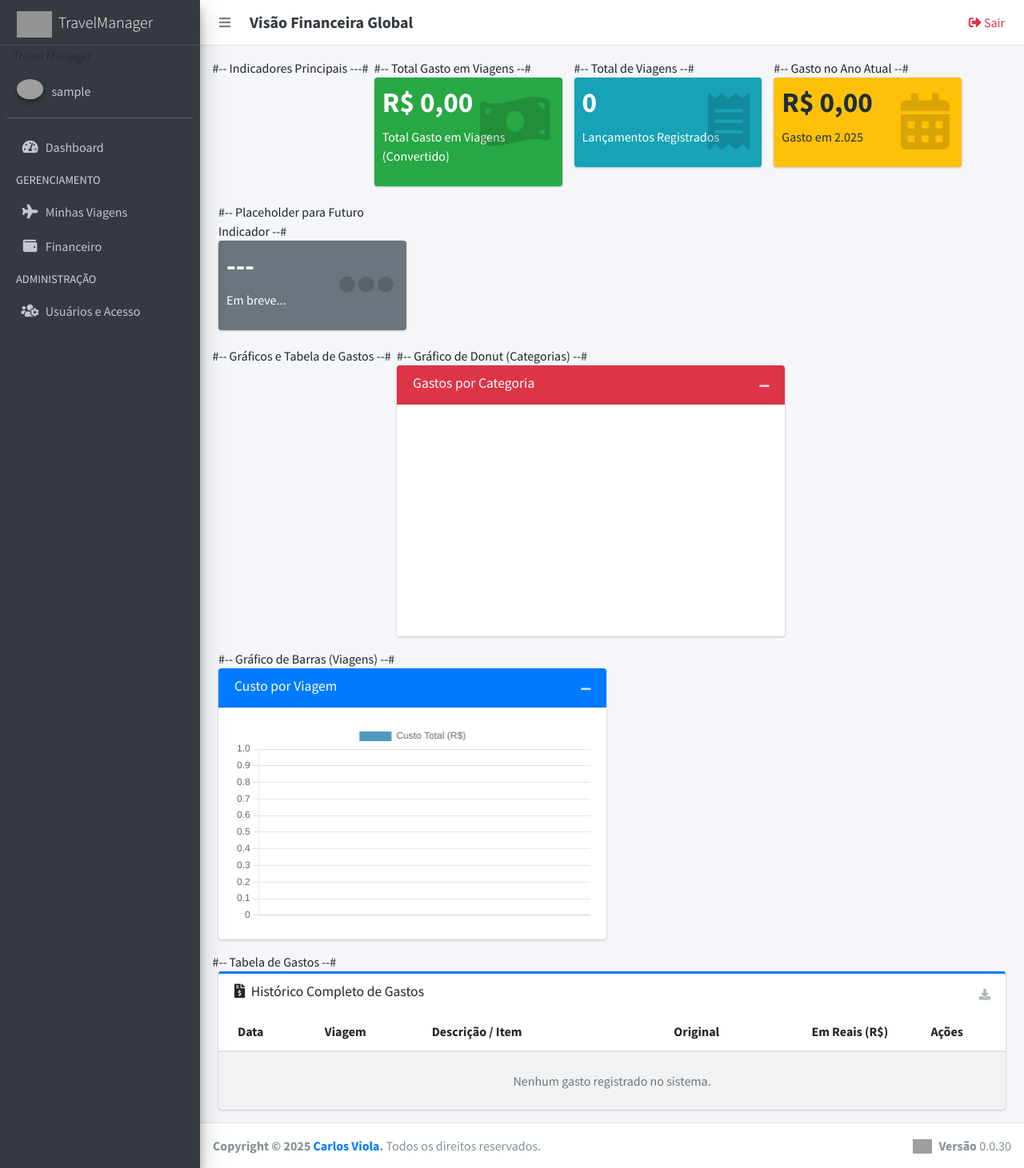
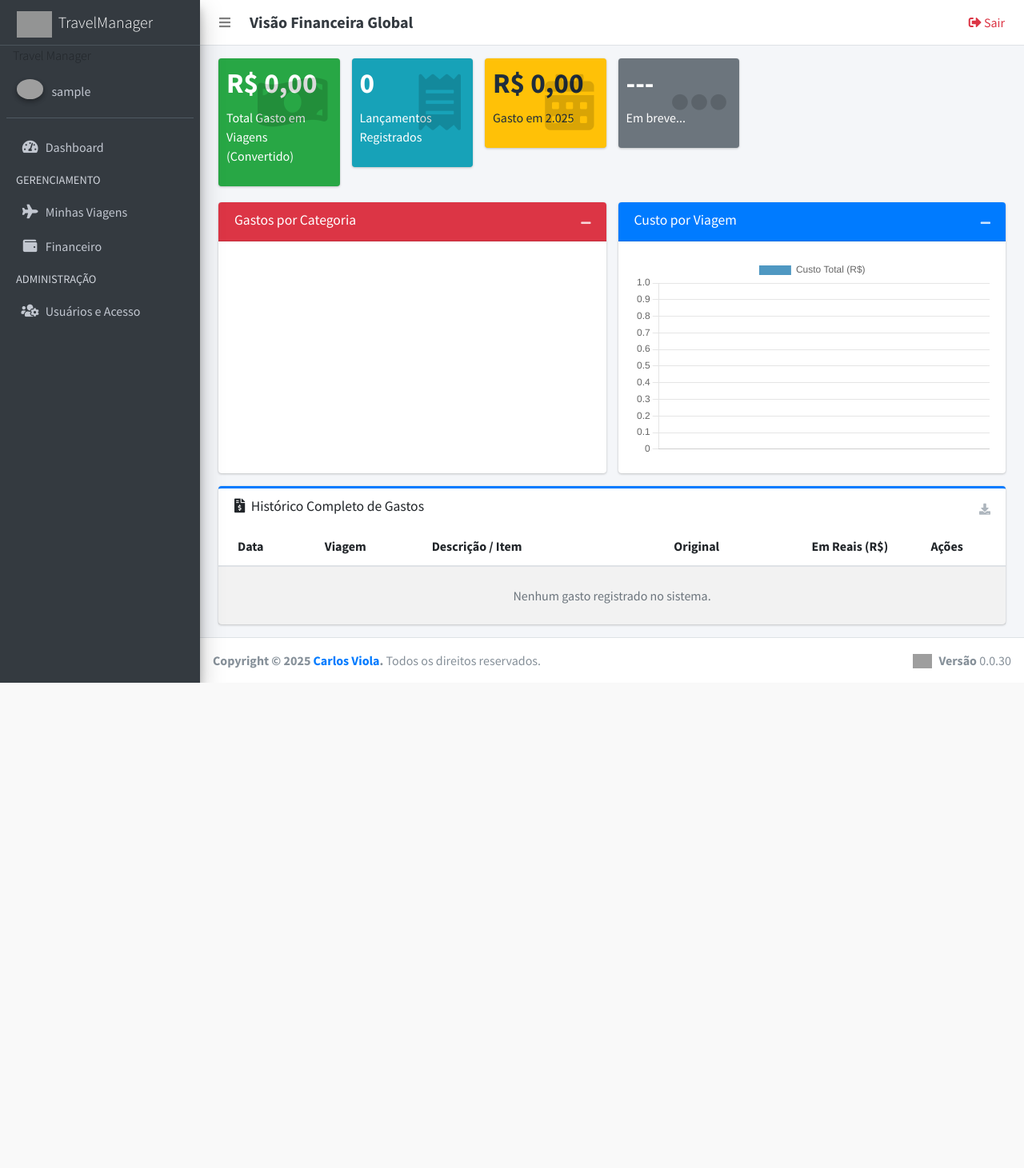
Before and after one commit to chmviola/travel_manager, a Django app: page /financeiro/ in a window 1280 px wide. Shown: the whole page at 80% size. After the commit the page ends 854 px from the top, so only its background shows below. Run offline with Django 5.2, Linux system fonts and the light colour scheme; the visitor is signed in with stand-in values (Sample User, id 1); data that the repository does not hold is empty; a map, chart or similar area stays blank; some libraries are stand-ins or nearby versions; grey boxes are pictures that could not be loaded.

Commit message:
Tavel Manager v_0031 - Ajusta da página de Dashboard Financeiro

```diff
--- a/app/core/templates/financial_dashboard.html
+++ b/app/core/templates/financial_dashboard.html
@@ -5,8 +5,8 @@
 {% block content %}
 <div class="container-fluid">
 
-    <div class="row"> #-- Indicadores Principais ---#
-        <div class="col-lg-3 col-6"> #-- Total Gasto em Viagens --#
+    <div class="row"> <!-- Indicadores Principais -->
+        <div class="col-lg-2 col-6"> <!-- Total Gasto em Viagens -->
             <div class="small-box bg-success">
                 <div class="inner">
                     <h3>R$ {{ total_global|floatformat:2|intcomma }}</h3>
@@ -18,7 +18,7 @@
             </div>
         </div>
 
-        <div class="col-lg-3 col-6"> #-- Total de Viagens --#
+        <div class="col-lg-2 col-6"> <!-- Total de Viagens -->
             <div class="small-box bg-info">
                 <div class="inner">
                     <h3>{{ expense_count }}</h3>
@@ -30,7 +30,7 @@
             </div>
         </div>
 
-        <div class="col-lg-3 col-6"> #-- Gasto no Ano Atual --#
+        <div class="col-lg-2 col-6"> <!-- Gasto no Ano Atual -->
             <div class="small-box bg-warning">
                 <div class="inner">
                     <h3>R$ {{ total_year|floatformat:2|intcomma }}</h3>
@@ -42,7 +42,7 @@
             </div>
         </div>
 
-        <div class="col-lg-3 col-6"> #-- Placeholder para Futuro Indicador --#
+        <div class="col-lg-2 col-6"> <!-- Placeholder para Futuro Indicador -->
             <div class="small-box bg-secondary">
                 <div class="inner">
                     <h3>---</h3>
@@ -56,9 +56,9 @@
 
     </div>
 
-    <div class="row"> #-- Gráficos e Tabela de Gastos --#
+    <div class="row"> <!-- Gráficos e Tabela de Gastos -->
 
-        <div class="col-md-6"> #-- Gráfico de Donut (Categorias) --#
+        <div class="col-md-6"> <!-- Gráfico de Donut (Categorias) -->
             <div class="card card-danger">
                 <div class="card-header">
                     <h3 class="card-title">Gastos por Categoria</h3>
@@ -74,7 +74,7 @@
             </div>
         </div>
 
-        <div class="col-md-6">  #-- Gráfico de Barras (Viagens) --#
+        <div class="col-md-6">  <!-- Gráfico de Barras (Viagens) -->
             <div class="card card-primary">
                 <div class="card-header">
                     <h3 class="card-title">Custo por Viagem</h3>
@@ -93,7 +93,7 @@
         </div>
     </div>
 
-    <div class="row mt-12"> #-- Tabela de Gastos --#
+    <div class="row mt-12"> <!-- Tabela de Gastos -->
             <div class="col-12">
             <div class="card card-primary card-outline">
                 <div class="card-header border-0">
```
